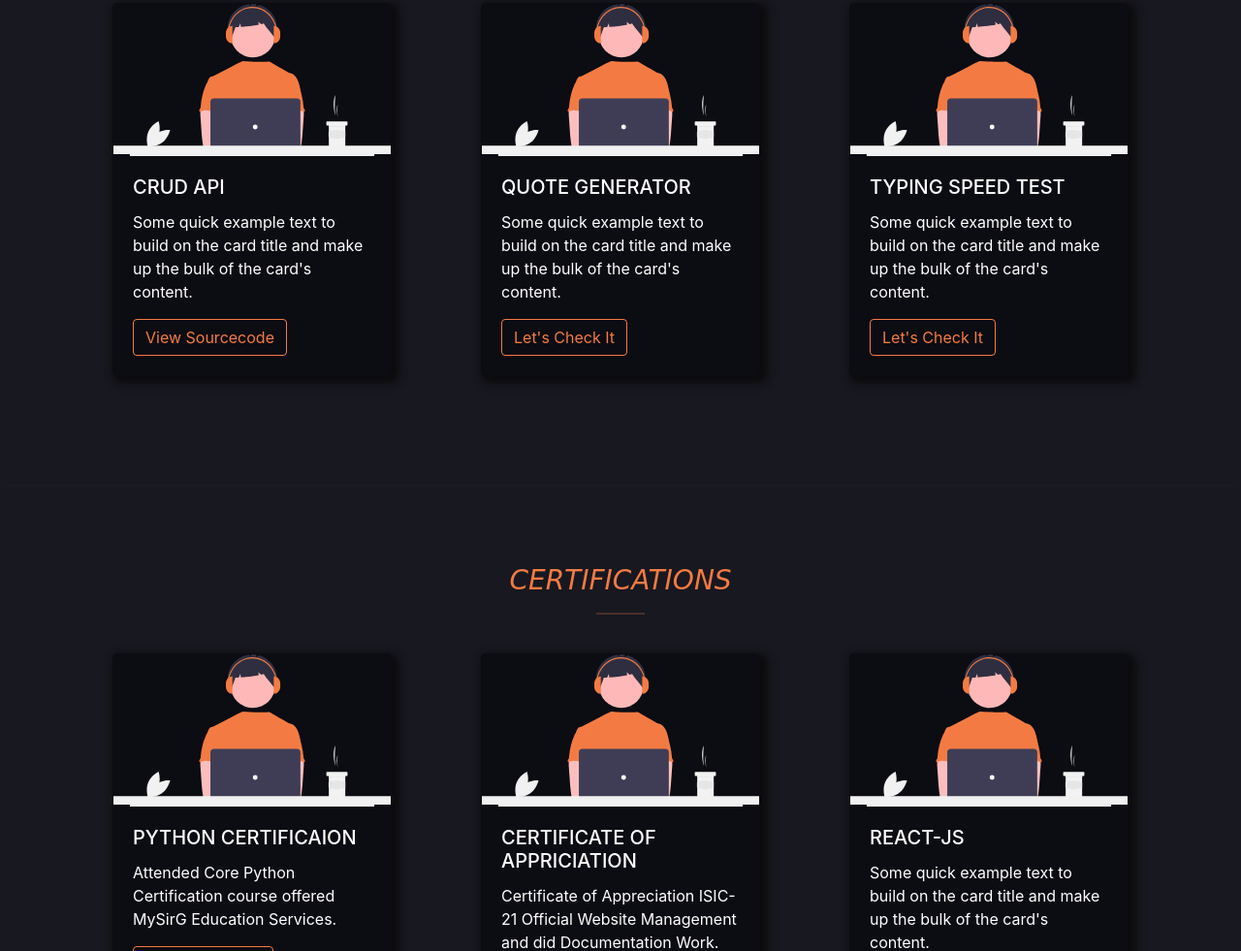
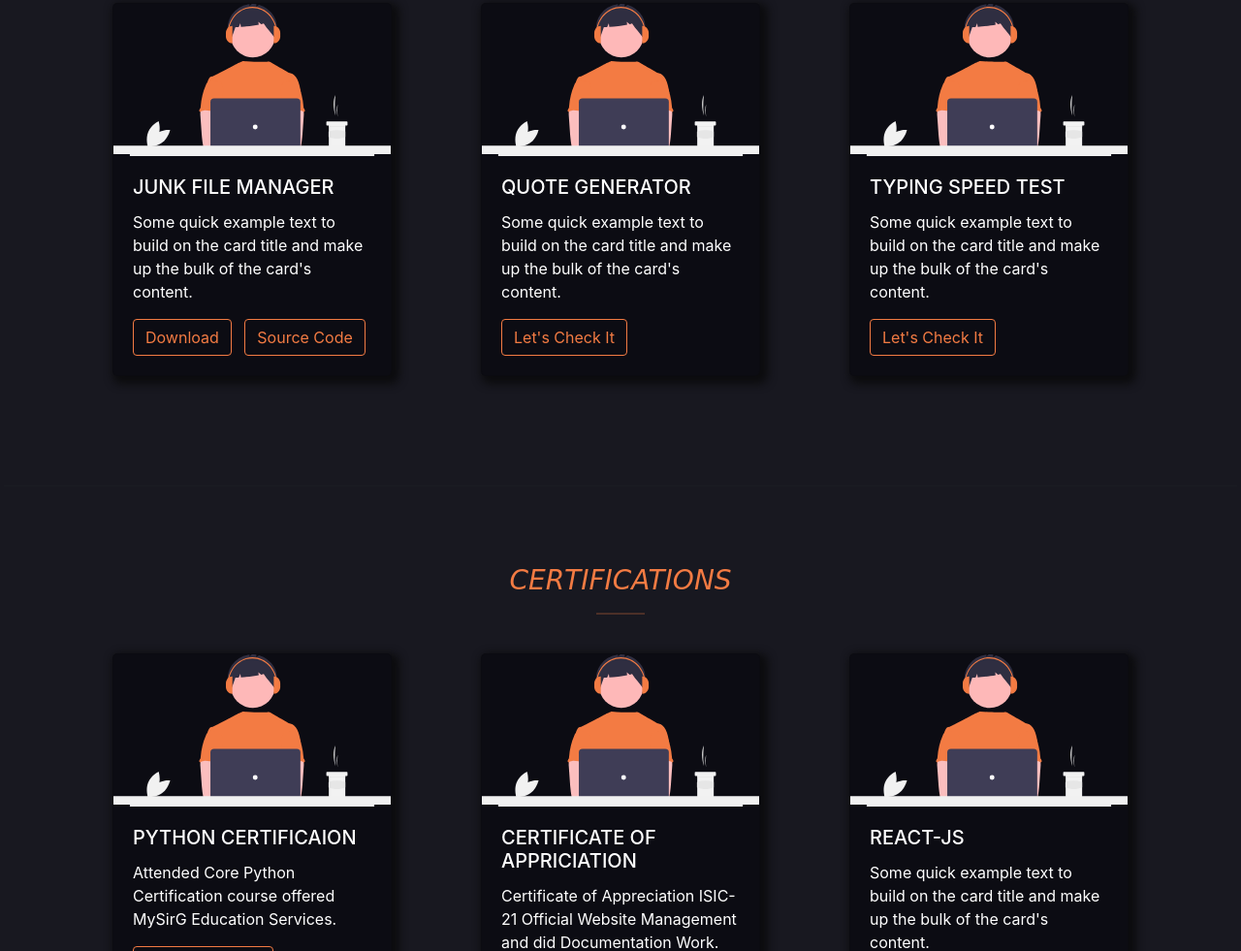
Before and after one commit to shubham-156760530/portfolio, a plain HTML site: page index.html in a window 1280 px wide. Shown: the part 1732-2713 px from the top of the page at 97% size. Drawn offline with nearby package versions, Linux system fonts and the light colour scheme.

Commit message:
Projects updated

```diff
--- a/index.html
+++ b/index.html
@@ -156,9 +156,10 @@
                         <div class="card bg-m-dark box-sh" style="width: 18rem;">
                             <img class="card-img-top" src="./mode-dark.svg" alt="Card image cap" id="img4">
                             <div class="card-body">
-                              <h5 class="card-title">CRUD API</h5>
+                              <h5 class="card-title">JUNK FILE MANAGER</h5>
                               <p class="card-text">Some quick example text to build on the card title and make up the bulk of the card's content.</p>
-                              <a href="https://github.com/shubham-156760530/CRUD-API" class="btn b-color" target="_blank">View Sourcecode</a>
+                              <a href="./File-Organizer.exe" class="btn b-color" target="_blank" download>Download</a>&nbsp;&nbsp;
+                              <a href="#" class="btn b-color" target="_blank" download>Source Code</a>
                             </div>
                           </div>
                     </div>
```
Also changed, not shown: 1 other file.
